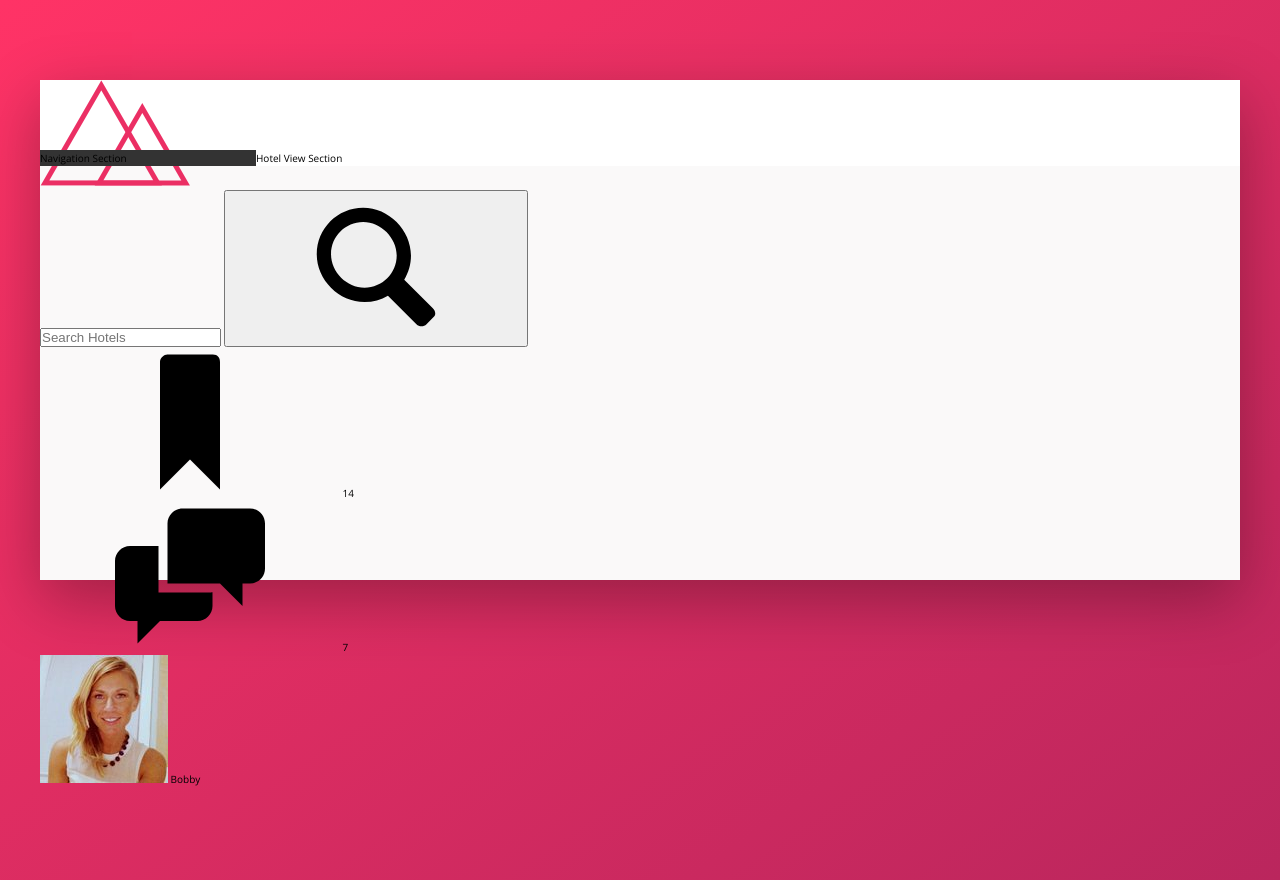
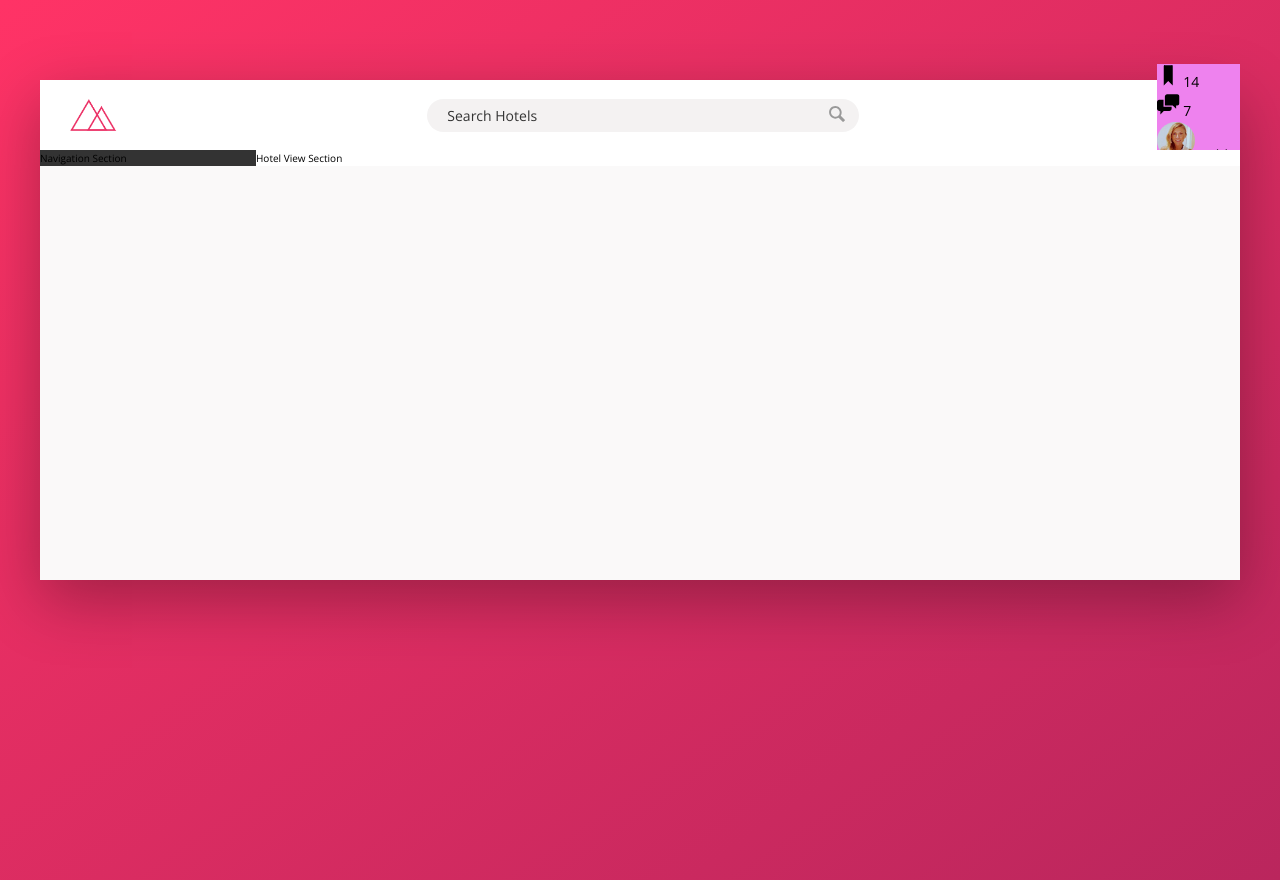
Before and after one commit to SimasDei/trillo-sass, a website: page index.html in a window 1280 px wide. Drawn offline with nearby package versions, Linux system fonts and the light colour scheme.

Commit message:
add searc bar styling

```diff
--- a/index.html
+++ b/index.html
@@ -16,8 +16,8 @@
   <body>
     <div class="container">
       <header class="header">
-        <img src="img/logo.png" alt="trillo logo" />
-        <form action="#">
+        <img src="img/logo.png" alt="trillo logo" class="logo" />
+        <form action="#" class="search">
           <input
             type="text"
             class="search__input"
--- a/sass/_components.scss
+++ b/sass/_components.scss
@@ -0,0 +1,80 @@
+.logo {
+  height: 3.25rem;
+  margin-left: 3rem;
+}
+
+.search {
+  flex: 0 0 40%;
+  display: flex;
+  align-items: center;
+  justify-content: center;
+
+  &__input {
+    font-family: inherit;
+    font-size: inherit;
+    color: inherit;
+    background-color: var(--color-grey-light-2);
+    border: none;
+    padding: 0.7rem 2rem;
+    margin-right: -3.25rem;
+    border-radius: 100px;
+    width: 90%;
+    transition: all 0.2s;
+
+    &:focus {
+      outline: none;
+      width: 100%;
+      background-color: var(--color-grey-light-3);
+    }
+
+    &::-webkit-input-placeholder {
+      font-weight: 100;
+      color: var(--color-grey-dark-1);
+    }
+  }
+
+  &__button {
+    border: none;
+    background-color: var(--color-grey-light-2);
+
+    &:focus {
+      outline: none;
+      background-color: var(--color-grey-light-3);
+    }
+
+    &:active {
+      transform: translateY(2px);
+    }
+  }
+
+  &__icon {
+    height: 2rem;
+    width: 2rem;
+    fill: var(--color-grey-dark-3);
+  }
+}
+
+.user-nav {
+  background-color: violet;
+  &__icon-box {
+  }
+
+  &__icon {
+    height: 2.25rem;
+    width: 2.25rem;
+  }
+
+  &__notificaion {
+  }
+
+  &__user {
+  }
+
+  &__user-photo {
+    height: 3.75rem;
+    border-radius: 50%;
+  }
+
+  &__user-name {
+  }
+}
--- a/sass/_layout.scss
+++ b/sass/_layout.scss
@@ -8,9 +8,14 @@
 }
 
 .header {
+  font-size: 1.4rem;
   height: 7rem;
   background-color: #fff;
   border-bottom: var(--color-grey-light-2);
+
+  display: flex;
+  justify-content: space-between;
+  align-items: center;
 }
 
 .content {
```
Also changed, not shown: css/style.css.
